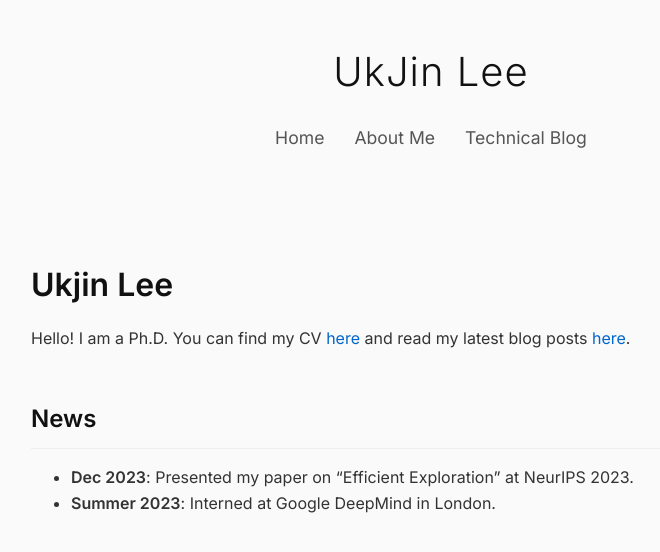
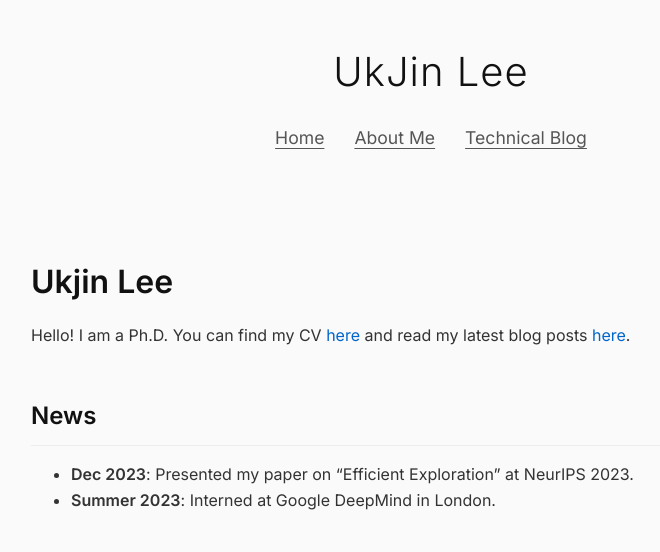
Before and after one commit to ukjinlee101/ukjinlee101.github.io, a Jekyll site: the page built from index.md, in a window 1280 px wide. Shown: the top 552 px of the page, without its empty margins (209-869 px from the left). Built offline with Jekyll 4.4.1, drawn with Linux system fonts in a browser that asks for light colours.

Commit message:
antigravity

```diff
--- a/assets/css/style.css
+++ b/assets/css/style.css
@@ -88,16 +88,16 @@ pre {
 
 .site-nav-centered a {
   color: #555;
-  text-decoration: none;
-  border-bottom: 1px solid transparent;
-  padding-bottom: 2px;
-  transition: border-color 0.2s;
+  text-decoration: underline;
+  /* Permanent underline for better visibility */
+  text-decoration-thickness: 1px;
+  text-underline-offset: 4px;
+  transition: color 0.2s;
 }
 
 .site-nav-centered a:hover {
   color: #000;
-  border-bottom: 1px solid #000;
-  text-decoration: none;
+  text-decoration-thickness: 2px;
 }
 
 /* CV Layout */
```
